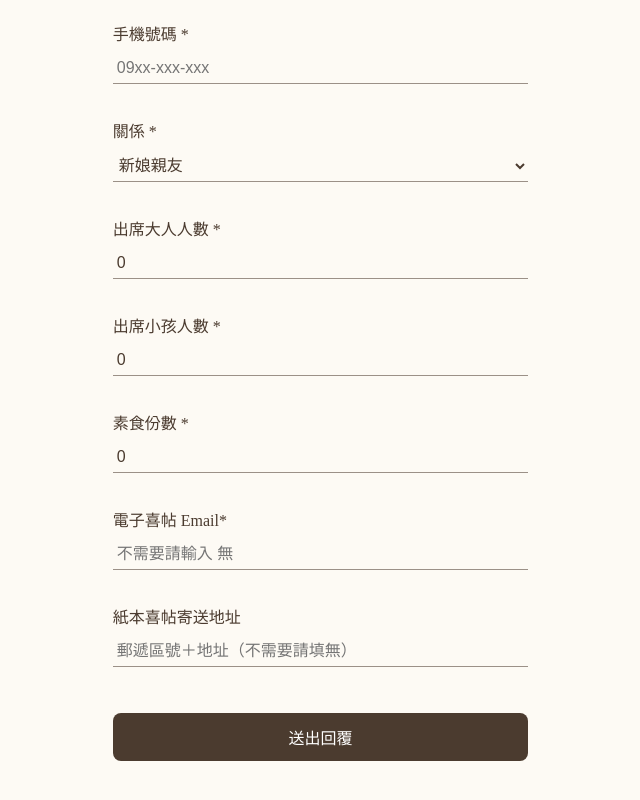
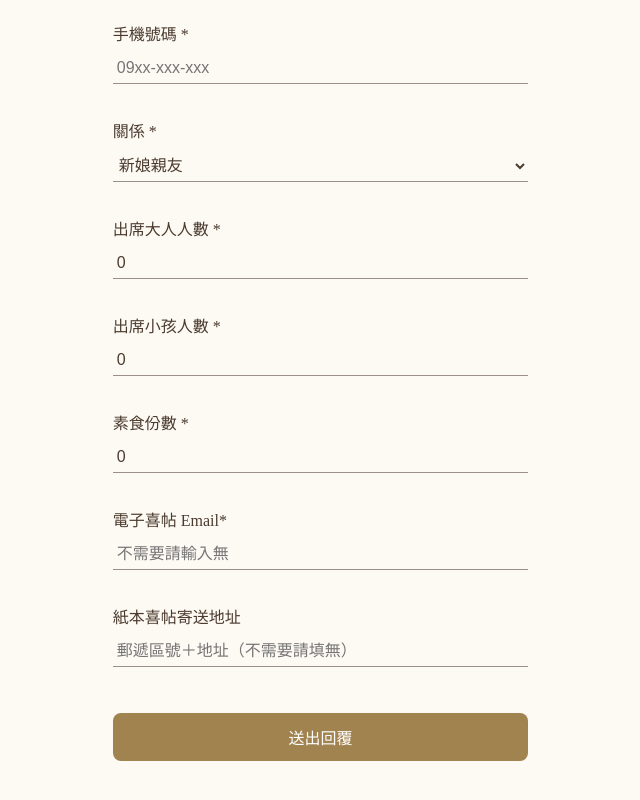
Before and after one commit to tai34tw/wedding, a React (Vite) app: page / in a window 1280 px wide. Shown: the part 2347-3147 px from the top of the page, without its empty margins (175-815 px from the left). Built offline with nearby package versions, Linux system fonts and the light colour scheme.

Commit message:
update color and width of RSVP container

```diff
--- a/src/components/RSVP.jsx
+++ b/src/components/RSVP.jsx
@@ -226,7 +226,7 @@ export default function RSVP() {
         <Field label="電子喜帖 Email*">
           <input
             name="emailForEInvitation"
-            placeholder="不需要請輸入 無"
+            placeholder="不需要請輸入無"
             required
             style={{
               ...styles.underlineInput,
@@ -274,7 +274,7 @@ function Field({ label, children }) {
 const styles = {
   container: {
     padding: "28px",
-    maxWidth: "1024px",
+    maxWidth: "480px",
     width: "50%",
     minHeight: "960px",
     margin: "auto",
@@ -337,7 +337,7 @@ const styles = {
   submitBtn: {
     marginTop: "10px",
     padding: "12px",
-    background: "#4b3b2f",
+    background: "#a18350",
     color: "white",
     border: "none",
     borderRadius: "8px",
@@ -349,6 +349,7 @@ const styles = {
     margin: "auto",
     textAlign: "center",
     fontFamily: "serif",
-    color: "#4b3b2f",
+    // color: "#4b3b2f",
+    color: "#a18350",
   },
 };
```
